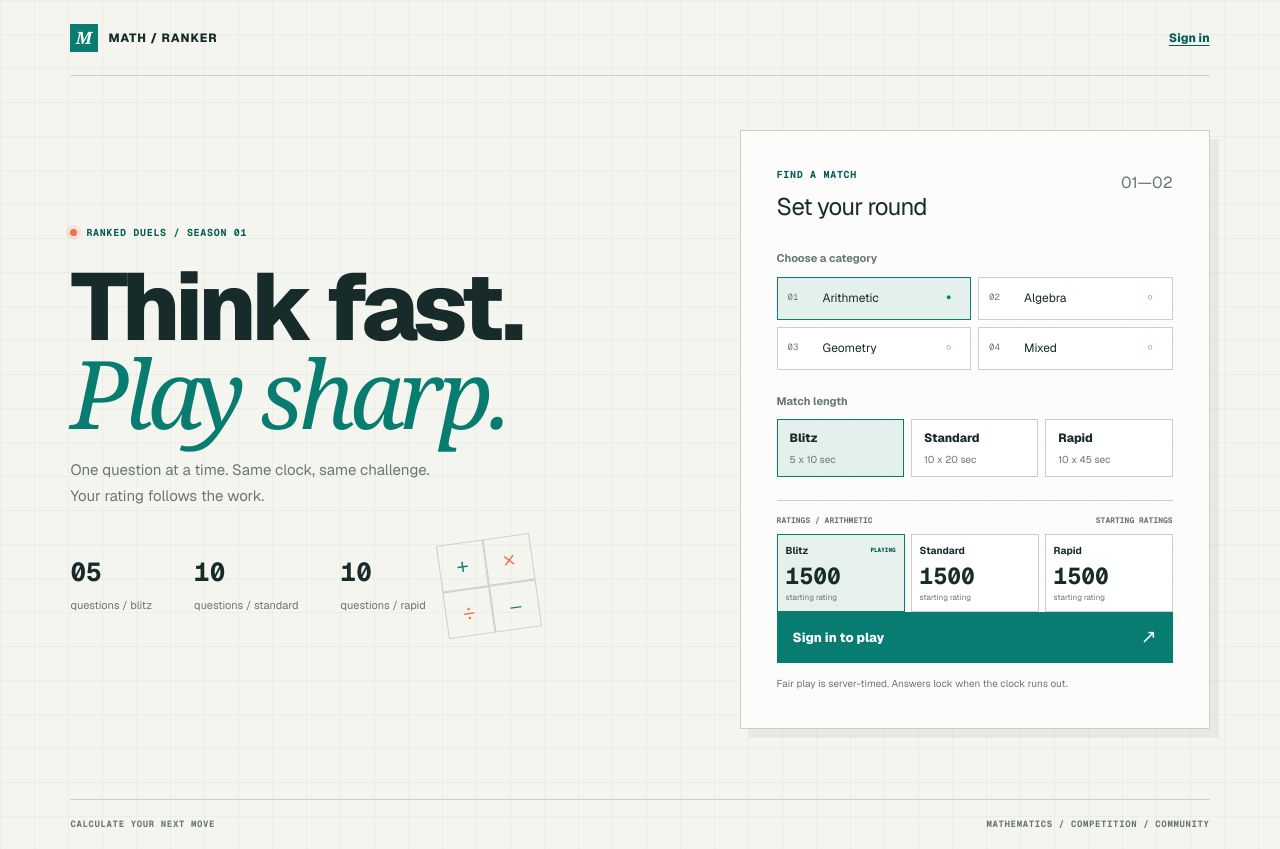
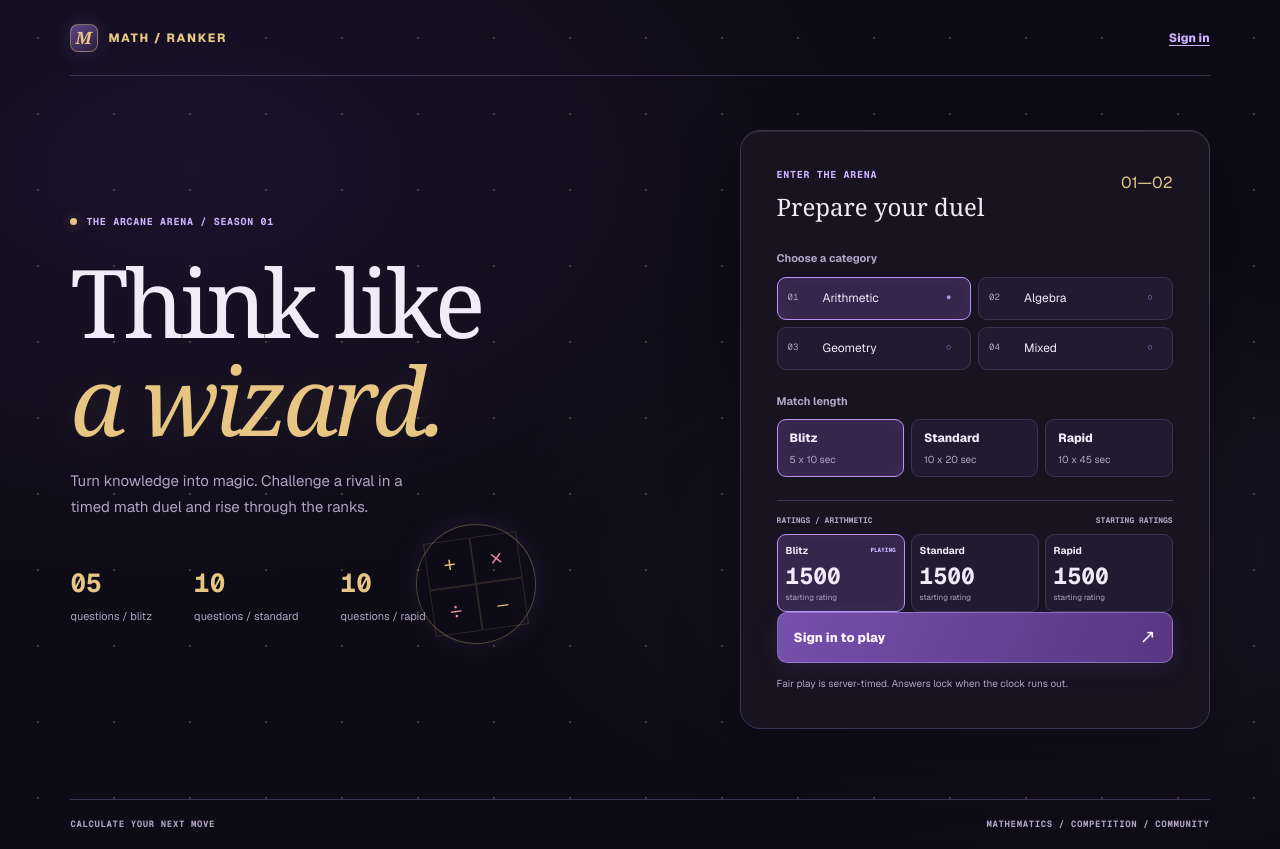
Before and after one commit to tomadanelia/MathRanker, a Next.js app: page / in a window 1280 px wide. Built offline with nearby package versions, Linux system fonts and the light colour scheme; no server answers.

Commit message:
updated ui

```diff
--- a/app/globals.css
+++ b/app/globals.css
@@ -1,15 +1,20 @@
 @import "tailwindcss";
 
 :root {
-  --ink: #172b2a;
-  --paper: #f4f5ef;
-  --paper-deep: #e8ece4;
-  --line: #c9d0c7;
-  --muted: #687775;
-  --teal: #087c70;
-  --teal-dark: #075e56;
-  --coral: #ed704f;
-  --yellow: #e8c956;
+  color-scheme: dark;
+  --surface: #171321;
+  --surface-raised: #211a30;
+  --selected: #35264b;
+  --gold: #e7c582;
+  --ink: #f1eaf9;
+  --paper: #0d0b16;
+  --paper-deep: #221c34;
+  --line: #3f3355;
+  --muted: #b0a3c4;
+  --teal: #b794f6;
+  --teal-dark: #ccb2ff;
+  --coral: #f18c9e;
+  --yellow: #e7c582;
 }
 
 @theme inline {
@@ -55,9 +60,10 @@ button {
   min-height: 100vh;
   background-color: var(--paper);
   background-image:
-    linear-gradient(rgba(23, 43, 42, 0.035) 1px, transparent 1px),
-    linear-gradient(90deg, rgba(23, 43, 42, 0.035) 1px, transparent 1px);
-  background-size: 34px 34px;
+    radial-gradient(ellipse at 15% 20%, #6c3dad24, transparent 45%),
+    radial-gradient(ellipse at 85% 65%, #b794f612, transparent 40%),
+    radial-gradient(circle, #e7c58245 1px, transparent 1.5px);
+  background-size: auto, auto, 76px 76px;
   padding: 0 5.5vw;
 }
 
@@ -243,9 +249,10 @@ button {
 .match-panel,
 .auth-form {
   border: 1px solid var(--line);
-  background: rgba(255, 255, 255, 0.75);
+  background: var(--surface);
   padding: clamp(24px, 3vw, 36px);
-  box-shadow: 9px 9px 0 rgba(23, 43, 42, 0.055);
+  box-shadow: 0 24px 70px #0005, inset 0 1px #e7c58218;
+  border-radius: 20px;
   animation: arrive 0.6s 0.08s ease-out both;
 }
 
@@ -300,7 +307,7 @@ legend,
   gap: 7px;
   padding: 0 10px;
   border: 1px solid var(--line);
-  background: white;
+  background: var(--surface-raised);
   cursor: pointer;
   text-align: left;
   font-size: 12px;
@@ -316,7 +323,7 @@ legend,
 }
 .category-option.is-selected {
   border-color: var(--teal);
-  background: #e4f0eb;
+  background: var(--selected);
 }
 .category-number {
   color: var(--muted);
@@ -341,14 +348,14 @@ legend,
   min-height: 58px;
   padding: 9px 12px;
   border: 1px solid var(--line);
-  background: white;
+  background: var(--surface-raised);
   cursor: pointer;
   text-align: left;
 }
 
 .segmented-control button.is-selected {
   border-color: var(--teal);
-  background: #e4f0eb;
+  background: var(--selected);
 }
 .segmented-control button span {
   font-size: 12px;
@@ -390,7 +397,7 @@ legend,
 .rating-mode-tile {
   min-width: 0;
   border: 1px solid var(--line);
-  background: #fff;
+  background: var(--surface-raised);
   padding: 8px;
   transition:
     border-color 0.18s,
@@ -399,7 +406,7 @@ legend,
 
 .rating-mode-tile.is-active {
   border-color: var(--teal);
-  background: #e7f1eb;
+  background: var(--selected);
 }
 
 .rating-mode-title > strong {
@@ -434,9 +441,10 @@ legend,
   width: min(100%, 470px);
   margin: 0 0 32px;
   border: 1px solid var(--line);
-  background: rgba(255, 255, 255, 0.78);
+  background: var(--surface);
   padding: 18px;
-  box-shadow: 6px 6px 0 rgba(23, 43, 42, 0.05);
+  box-shadow: 0 12px 40px #0003;
+  border-radius: 16px;
 }
 
 .profile-identity {
@@ -491,7 +499,7 @@ legend,
   min-width: 125px;
   gap: 9px;
   border: 1px solid var(--line);
-  background: white;
+  background: var(--surface-raised);
   padding: 7px;
   cursor: pointer;
   font-size: 11px;
@@ -499,7 +507,7 @@ legend,
 
 .avatar-options button[aria-pressed="true"] {
   border-color: var(--teal);
-  background: #e4f0eb;
+  background: var(--selected);
   box-shadow: inset 0 -2px var(--teal);
 }
 
@@ -590,8 +598,8 @@ legend,
   align-items: center;
   gap: 11px;
   min-height: 58px;
-  border: 1px solid #9dbeb2;
-  background: #e6f0e9;
+  border: 1px solid var(--line);
+  background: var(--selected);
   padding: 8px 11px;
 }
 
@@ -617,7 +625,7 @@ legend,
 .search-orbit {
   width: 26px;
   height: 26px;
-  border: 2px solid #9fc7b9;
+  border: 2px solid var(--line);
   border-top-color: var(--coral);
   border-radius: 50%;
   animation: spin 1s linear infinite;
@@ -629,7 +637,7 @@ legend,
   line-height: 1.5;
 }
 .inline-error {
-  color: #a1392b;
+  color: var(--coral);
 }
 .inline-success {
   color: var(--teal-dark);
@@ -701,7 +709,7 @@ legend,
   min-height: 45px;
   border: 1px solid var(--line);
   outline: none;
-  background: white;
+  background: var(--surface-raised);
   padding: 0 12px;
   color: var(--ink);
   font-size: 13px;
@@ -709,7 +717,7 @@ legend,
 .auth-form input:focus,
 .answer-input-label input:focus {
   border-color: var(--teal);
-  box-shadow: 0 0 0 3px rgba(8, 124, 112, 0.12);
+  box-shadow: 0 0 0 3px rgba(183, 148, 246, 0.18);
 }
 .auth-switch {
   display: flex;
@@ -962,7 +970,7 @@ legend,
   min-height: 54px;
   gap: 12px;
   border: 1px solid var(--line);
-  background: white;
+  background: var(--surface-raised);
   padding: 9px 12px;
   cursor: pointer;
   text-align: left;
@@ -981,15 +989,15 @@ legend,
 .choice-button:hover,
 .choice-button.is-selected {
   border-color: var(--teal);
-  background: #e5f0eb;
+  background: var(--selected);
 }
 .answer-wait {
   display: flex;
   align-items: center;
   gap: 13px;
   max-width: 470px;
-  border: 1px solid #9dbeb2;
-  background: #e6f0e9;
+  border: 1px solid var(--line);
+  background: var(--selected);
   padding: 14px;
 }
 .submitted-check {
@@ -1061,7 +1069,7 @@ legend,
   margin: 12px 0 32px;
   overflow: hidden;
   border: 1px solid var(--line);
-  background: rgba(255, 255, 255, 0.88);
+  background: var(--surface);
   padding: 23px 25px 18px;
   animation: reward-arrive 0.7s cubic-bezier(0.2, 0.85, 0.3, 1.25) both;
 }
@@ -1096,7 +1104,7 @@ legend,
 }
 
 .rating-down .reward-rating {
-  color: #a94c36;
+  color: var(--coral);
 }
 
 .rating-change-line {
@@ -1120,7 +1128,7 @@ legend,
 }
 
 .rating-down .rating-delta-value {
-  color: #a94c36;
+  color: var(--coral);
 }
 
 .reward-caption {
@@ -1133,7 +1141,7 @@ legend,
   width: 100%;
   margin: 4px 0 30px;
   border: 1px solid var(--line);
-  background: rgba(255, 255, 255, 0.88);
+  background: var(--surface);
   scroll-margin-top: 18px;
 }
 
@@ -1184,7 +1192,7 @@ legend,
   height: 62px;
   border-bottom: 1px solid var(--line);
   padding: 9px 22px;
-  background: white;
+  background: var(--surface-raised);
   position: relative;
 }
 
@@ -1225,7 +1233,7 @@ legend,
 .ranking-controls > span { flex: 1; }
 .ranking-controls button {
   border: 1px solid var(--line);
-  background: white;
+  background: var(--surface-raised);
   color: var(--ink);
   padding: 6px 9px;
   cursor: pointer;
@@ -1241,7 +1249,7 @@ legend,
   position: absolute;
   inset: 0;
   pointer-events: none;
-  background: linear-gradient(110deg, transparent 25%, #ffffff80 50%, transparent 75%);
+  background: linear-gradient(110deg, transparent 25%, #b794f626 50%, transparent 75%);
   animation: ranking-shimmer 2.8s ease-in-out infinite;
 }
 
@@ -1250,15 +1258,15 @@ legend,
 }
 
 @keyframes ranking-glow {
-  50% { box-shadow: inset 4px 0 var(--teal), inset 0 0 24px #53b79766; }
+  50% { box-shadow: inset 4px 0 var(--teal), inset 0 0 24px #b794f633; }
 }
 @keyframes ranking-shimmer {
   from { translate: -100% 0; }
   to { translate: 100% 0; }
 }
 @keyframes ranking-land {
-  0%, 35% { background: #fff1b5; box-shadow: inset 4px 0 var(--teal), inset 0 0 22px #eec85a88; }
-  100% { background: #dcece6; }
+  0%, 35% { background: #443451; box-shadow: inset 4px 0 var(--teal), inset 0 0 22px #eec85a88; }
+  100% { background: var(--selected); }
 }
 
 @media (prefers-reduced-motion: reduce) {
@@ -1269,7 +1277,7 @@ legend,
 }
 
 .result-leaderboard li.is-player {
-  background: #dcece6;
+  background: var(--selected);
   box-shadow: inset 4px 0 var(--teal);
   z-index: 1;
 }
@@ -1320,7 +1328,7 @@ legend,
 }
 
 .ranking-movement.up { color: var(--teal-dark); }
-.ranking-movement.down { color: #a94c36; }
+.ranking-movement.down { color: var(--coral); }
 .result-leaderboard .sample-data-note { margin: 10px 22px; }
 
 @keyframes arrive {
@@ -1503,3 +1511,84 @@ legend,
     height: 36px !important;
   }
 }
+
+/* Arcane details shared by the lobby, player access and duel arena. */
+::selection { background: var(--selected); color: var(--gold); }
+:where(button, a, input):focus-visible {
+  outline: 2px solid var(--gold);
+  outline-offset: 4px;
+}
+input::placeholder { color: #9687ac; }
+.wordmark { color: var(--gold); letter-spacing: 0.14em; }
+.wordmark-mark {
+  border: 1px solid #e7c58270;
+  border-radius: 8px;
+  background: linear-gradient(145deg, #62438d, #292039);
+  color: var(--gold);
+  box-shadow: 0 0 20px #b794f625;
+}
+.home-intro h1, .auth-aside h1, .result-panel h1 {
+  font-family: Georgia, "Times New Roman", serif;
+  font-weight: 400;
+  letter-spacing: -0.045em;
+  line-height: 1.04;
+}
+.home-intro h1 em, .auth-aside h1 em {
+  color: var(--gold);
+  text-shadow: 0 0 35px #e7c58220;
+}
+.panel-heading h2, .result-ranking-heading h2, .profile-identity h2 {
+  font-family: Georgia, "Times New Roman", serif;
+  font-weight: 400;
+  letter-spacing: 0;
+}
+.panel-index, .intro-stats strong { color: var(--gold); }
+.grid-stamp {
+  border: 1px solid #e7c58250;
+  border-radius: 50%;
+  padding: 12px;
+  box-shadow: 0 0 35px #b794f618;
+}
+.grid-stamp span { border-color: #e7c58225; color: var(--gold); }
+.category-option, .segmented-control button, .rating-mode-tile,
+.avatar-options button, .choice-button, .ranking-controls button,
+.auth-form input, .answer-input-label input { border-radius: 9px; }
+.category-option.is-selected, .segmented-control button.is-selected,
+.rating-mode-tile.is-active, .choice-button.is-selected {
+  box-shadow: inset 0 0 18px #b794f610;
+}
+.primary-action {
+  border: 1px solid #cfacf66b;
+  border-radius: 10px;
+  background: linear-gradient(115deg, #7650ad, #573782);
+  color: #fff5ff;
+  box-shadow: 0 5px 24px #8c55ce22;
+}
+.primary-action:hover:not(:disabled) {
+  background: linear-gradient(115deg, #8960c2, #694395);
+  box-shadow: 0 5px 28px #8c55ce40;
+}
+.waiting-state, .answer-wait, .rating-reward { border-radius: 12px; }
+.submitted-check { background: #62438d; border-radius: 50%; }
+.live-dot { background: var(--gold); box-shadow: 0 0 12px #e7c58260; }
+.question-stage {
+  background: linear-gradient(145deg, #20192e, #14101e);
+  border-color: #67517f;
+  box-shadow: 0 20px 70px #0005, 0 0 50px #b794f60a, inset 0 1px #e7c58220;
+}
+.timer-row { border-bottom: 1px solid var(--line); padding-bottom: 18px; }
+.timer { text-shadow: 0 0 22px #b794f635; }
+.progress-track { border-radius: 8px; overflow: hidden; }
+.progress-track span { background: linear-gradient(90deg, #7650ad, var(--gold)); }
+.duel-sprite { filter: drop-shadow(0 0 20px #b794f630); }
+.duel-fighter-opponent .duel-sprite { filter: drop-shadow(0 0 20px #f18c9e25); }
+.duel-correct-burst { background: #62438d; }
+.result-leaderboard { border-radius: 16px; overflow: hidden; }
+.result-leaderboard li > strong small { background: #62438d; }
+@media (prefers-reduced-motion: reduce) {
+  *, *::before, *::after {
+    animation-duration: 0.01ms !important;
+    animation-iteration-count: 1 !important;
+    transition-duration: 0.01ms !important;
+  }
+}
--- a/app/home-screen.tsx
+++ b/app/home-screen.tsx
@@ -181,16 +181,16 @@ export default function HomeScreen() {
         <div className="home-intro">
           <PlayerProfile />
           <p className="eyebrow">
-            <span className="live-dot" /> RANKED DUELS / SEASON 01
+            <span className="live-dot" /> THE ARCANE ARENA / SEASON 01
           </p>
           <h1>
-            Think fast.
+            Think like
             <br />
-            <em>Play sharp.</em>
+            <em>a wizard.</em>
           </h1>
           <p className="intro-copy">
-            One question at a time. Same clock, same challenge. Your rating
-            follows the work.
+            Turn knowledge into magic. Challenge a rival in a timed math duel
+            and rise through the ranks.
           </p>
           <div className="intro-stats">
             <div>
@@ -217,8 +217,8 @@ export default function HomeScreen() {
         <section className="match-panel" aria-labelledby="match-heading">
           <div className="panel-heading">
             <div>
-              <p className="eyebrow">FIND A MATCH</p>
-              <h2 id="match-heading">Set your round</h2>
+              <p className="eyebrow">ENTER THE ARENA</p>
+              <h2 id="match-heading">Prepare your duel</h2>
             </div>
             <span className="panel-index">01—02</span>
           </div>
--- a/app/login/page.tsx
+++ b/app/login/page.tsx
@@ -68,13 +68,13 @@ export default function LoginPage() {
       </div>
       <section className="auth-layout">
         <div className="auth-aside">
-          <p className="eyebrow">THE NEXT MOVE IS YOURS</p>
+          <p className="eyebrow">YOUR JOURNEY STARTS HERE</p>
           <h1>
-            Make every
+            A little knowledge,
             <br />
-            <em>answer count.</em>
+            <em>a little magic.</em>
           </h1>
-          <p>Build your rating through quick, head-to-head math rounds.</p>
+          <p>Enter the arena, master your craft, and build your rating through math duels.</p>
           <div className="auth-equation" aria-hidden="true">
             x² + 2x + 1<br />
             <span>= (x + 1)²</span>
```
